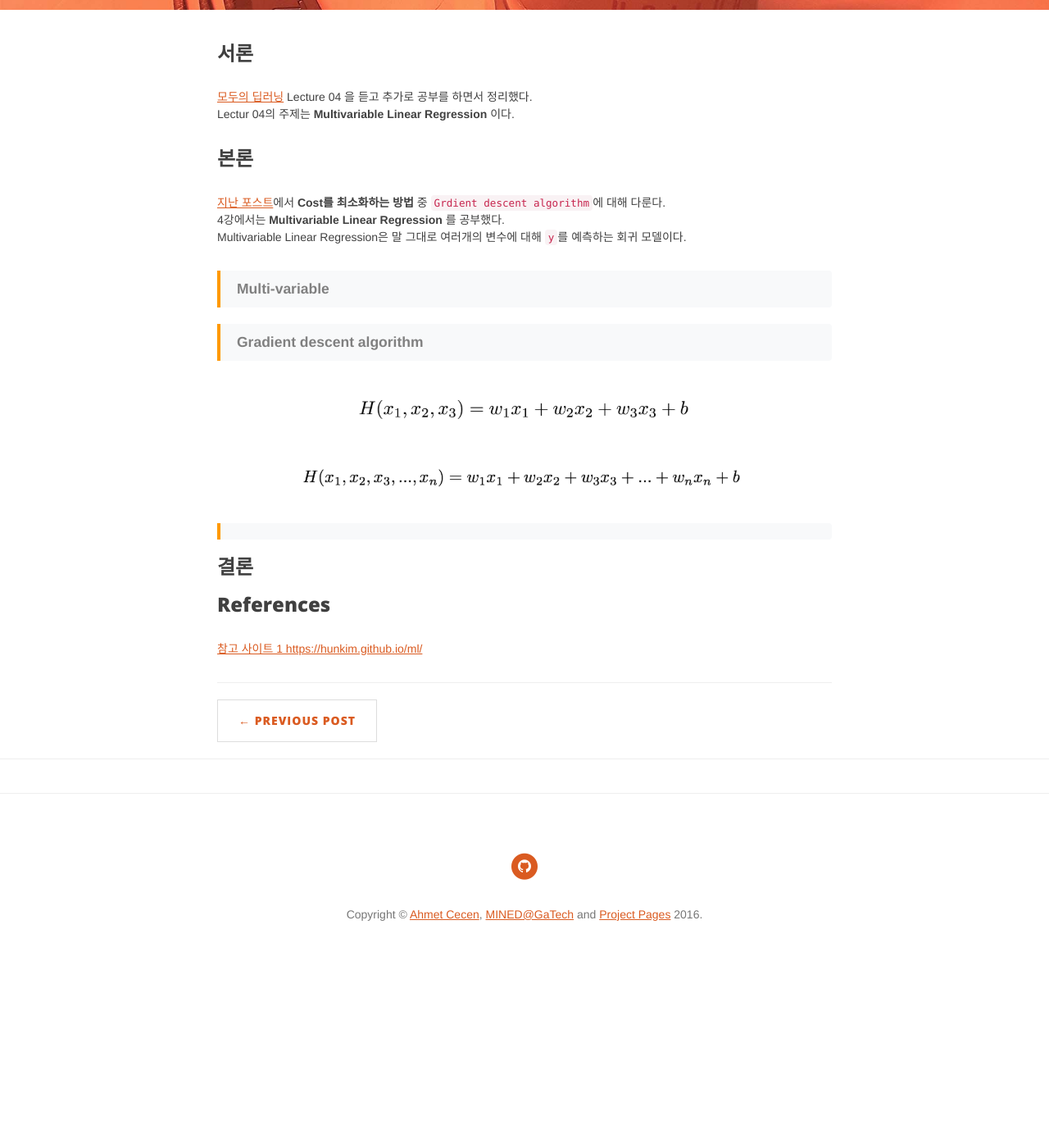
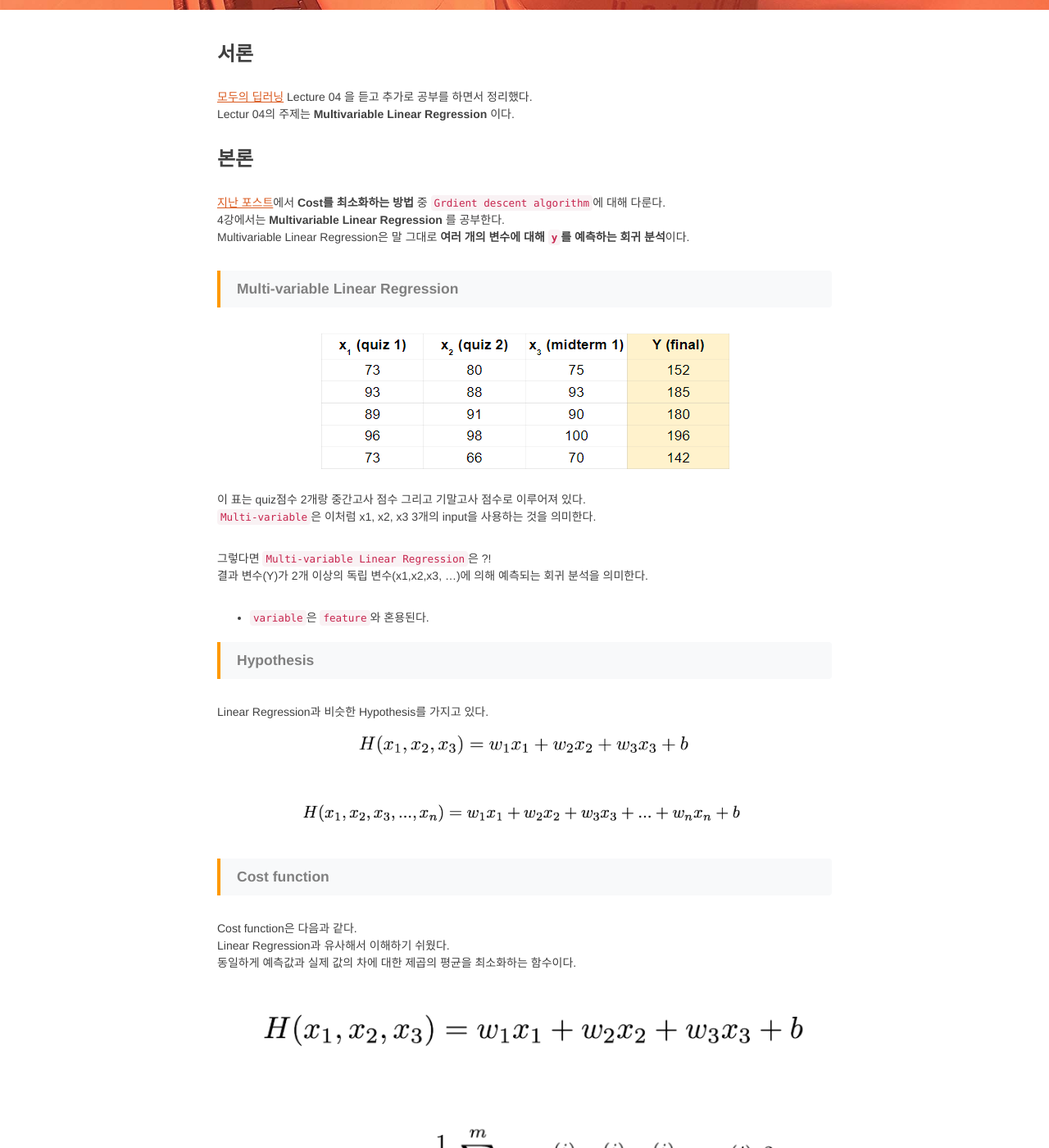
Before and after one commit to SwimmingHwang/SwimmingHwang.github.io.old, a Jekyll site: the page built from _posts/2020-08-10-dl-lec04.markdown, in a window 1280 px wide and 1400 px high, scrolled down 324 px. Shown: the whole window at 82% size. Built offline with Jekyll 4.4.1, drawn with Linux system fonts in a browser that asks for light colours; nearby versions of some CDN libraries; some web fonts are replaced; comment, search, counter and statistics services are not loaded; before the commit the page ends 1515 px from its top, so only the background shows below that; some of the changed text lies outside the part shown.

Commit message:
Update post 2020.08.10

```diff
--- a/_posts/2020-08-10-dl-lec04.markdown
+++ b/_posts/2020-08-10-dl-lec04.markdown
@@ -14,23 +14,46 @@ Lectur 04의 주제는 **Multivariable Linear Regression** 이다.
 ### 본론
 
 [지난 포스트](http://swimminghwang.github.io/project1/2020/05/22/dl-lec03/)에서 **Cost를 최소화하는 방법** 중 `Grdient descent algorithm`에 대해 다룬다.
-4강에서는 **Multivariable Linear Regression** 를 공부했다.
-Multivariable Linear Regression은 말 그대로 여러개의 변수에 대해 `y`를 예측하는 회귀 모델이다.
+4강에서는 **Multivariable Linear Regression** 를 공부한다.
+Multivariable Linear Regression은 말 그대로 **여러 개의 변수에 대해 `y`를 예측하는 회귀 분석**이다.
 
 
 
-<blockquote>Multi-variable</blockquote>
+<blockquote>Multi-variable Linear Regression</blockquote>
+![3](/img/dllec04-3.png)
+이 표는 quiz점수 2개랑 중간고사 점수 그리고 기말고사 점수로 이루어져 있다.
+`Multi-variable`은 이처럼 x1, x2, x3 3개의 input을 사용하는 것을 의미한다.
+
+그렇다면 `Multi-variable Linear Regression`은 ?!
+결과 변수(Y)가 2개 이상의 독립 변수(x1,x2,x3, ...)에 의해 예측되는 회귀 분석을 의미한다.
+
+- `variable`은 `feature`와 혼용된다.
 
 
-<blockquote>Gradient descent algorithm</blockquote>
-
-
+<blockquote>Hypothesis</blockquote>
+Linear Regression과 비슷한 Hypothesis를 가지고 있다.
 ![1](/img/dllec04-1.png)
 
-<blockquote></blockquote>
+<blockquote>Cost function</blockquote>
+Cost function은 다음과 같다.
+Linear Regression과 유사해서 이해하기 쉬웠다.
+동일하게 예측값과 실제 값의 차에 대한 제곱의 평균을 최소화하는 함수이다.
 
+![2](/img/dllec04-2.png)
 
-### 결론
+여기서 중요한 개념이 나온다.
+변수의 수가 많아지고 데이터(instance)의 수가 많아진다면 가설 연산이 복잡해진다.
+이 연산 과정에서 `matrix`를 사용하면 간단하게 할 수 있다.
+
+<blockquote>Matrix</blockquote>
+표현은 다음과 같고 벡터 표현식에 익숙해 질 필요가 있다.
+![4](/img/dllec04-4.png)
+
+아래의 예시는 3개의 variable이 있고 데이터의 갯수는 `n`개 이다.
+행 하나하나를 `instance`라고 부른다.
+
+![5](/img/dllec04-5.png)
+
 
 
 ### References
```
Also changed, not shown: img/dllec04-2.png (added), img/dllec04-3.png (added), img/dllec04-4.png (added), img/dllec04-5.png (added).
